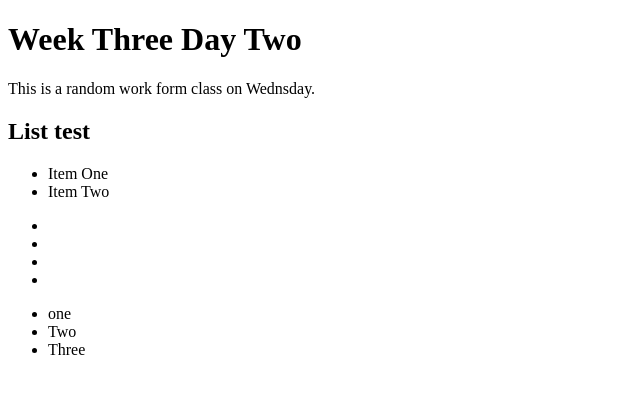
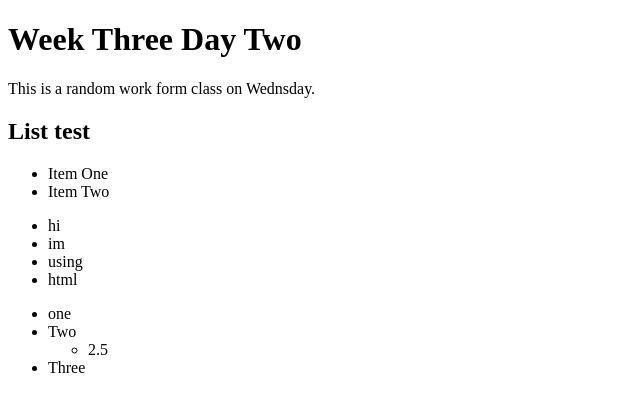
Before and after one commit to Agingalus/Agingalus.github.io, a plain HTML site: page week03-day02.html in a window 1280 px wide. Shown: the whole page, without its empty margins (0-640 px from the left). Drawn offline with Linux system fonts and the light colour scheme.

Commit message:
Changing items for week 3 day 2

```diff
--- a/week03-day02.html
+++ b/week03-day02.html
@@ -17,14 +17,19 @@
         <li>Item Two</li>
     </ul>
     <ul>
-        <li></li>
-        <li></li>
-        <li></li>
-        <li></li>
+        <li>hi</li>
+        <li>im</li>
+        <li>using</li>
+        <li>html</li>
     </ul>
     <ul>
         <li>one</li>
-        <li>Two</li>
+        <li>Two
+            <ul>
+                <li>2.5</li>
+            </ul>
+        </li>
+
         <li>Three</li>
     </ul>
 </body>
```
